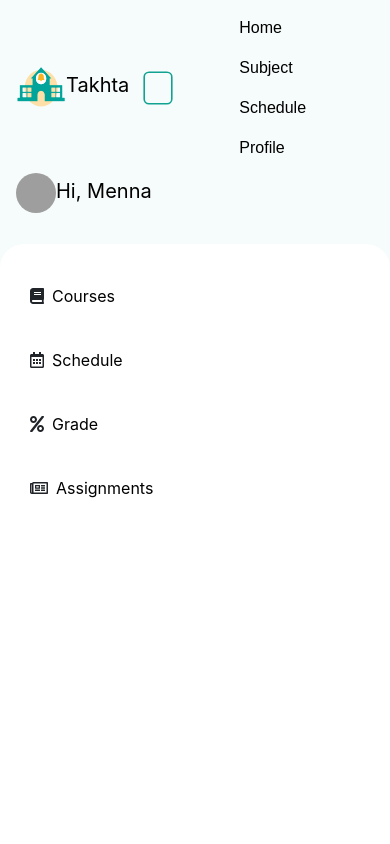
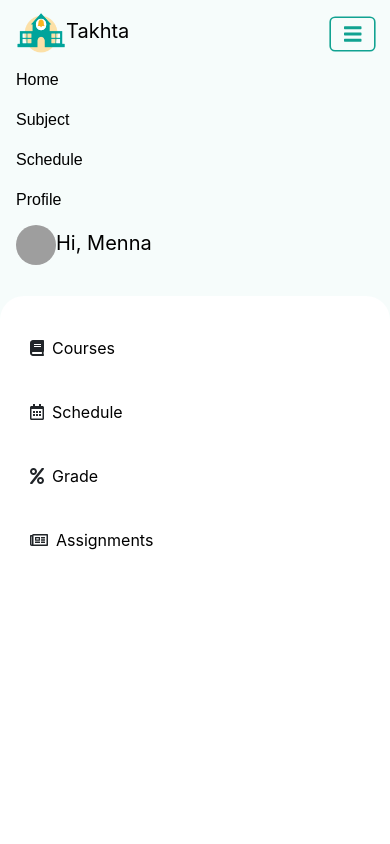
Before and after one commit to MennaMoOmar/Takhta-Front-End, a React (Create React App) app: page /stddashboard in a window 390 px wide. Both pictures are taken after a click on the button "Toggle navigation". Shown: the top 844 px of the page. Built offline with nearby package versions, Linux system fonts and the light colour scheme; grey boxes are pictures that could not be loaded.

Commit message:
toggle student-navbar

```diff
--- a/src/components/StudentDashboard/stdnavbar.jsx
+++ b/src/components/StudentDashboard/stdnavbar.jsx
@@ -1,26 +1,41 @@
-import React from "react";
+import React, { useState } from "react";
 import { NavLink } from "react-router-dom";
 
 const StdNavBar = () => {
+  const [isNavCollapsed, setIsNavCollapsed] = useState(true);
+
+  const handleNavCollapse = () => setIsNavCollapsed(!isNavCollapsed);
+
   return (
     <React.Fragment>
       <nav className="navBar navbar navbar-expand-lg">
         <div className="container">
           <a className="navbar-brand" href="/">
-            <img className="navBar__image" src="/images/logo.png" alt="logo"></img>
+            <img
+              className="navBar__image"
+              src="/images/logo.png"
+              alt="logo"
+            ></img>
             <span className="navBar__span">Takhta</span>
           </a>
           <button
-            className="navbar-toggler"
+            className="custom-toggler navbar-toggler"
             type="button"
-            data-bs-toggle="collapse"
-            data-bs-target="#navbarSupportedContent"
-            aria-controls="navbarSupportedContent"
-            aria-expanded="false"
+            data-toggle="collapse"
+            data-target="#navbarsExample09"
+            aria-controls="navbarsExample09"
+            aria-expanded={!isNavCollapsed ? true : false}
             aria-label="Toggle navigation"
+            onClick={handleNavCollapse}
           >
-            <span className="navbar-toggler-icon"></span>
+            <span className="navbar-toggler-icon">
+              <i className="fas fa-bars"></i>
+            </span>
           </button>
+
+          <div
+            className={`${isNavCollapsed ? "collapse" : ""} navbar-collapse`}
+          >
             <ul className="navBar__list navbar-nav">
               <li className="navBar__list__item nav-item">
                 <NavLink
@@ -57,9 +72,14 @@ const StdNavBar = () => {
               </li>
             </ul>
             <a className="navbar-brand" href="/">
-            <img className="navBar__image__user" src="/images/user.png" alt="user"></img>
+              <img
+                className="navBar__image__user"
+                src="/images/user.png"
+                alt="user"
+              ></img>
               <span className="navBar__span">Hi, Menna</span>
             </a>
+          </div>
         </div>
       </nav>
     </React.Fragment>
```
Lines whose indentation alone changed are shown as unchanged.
